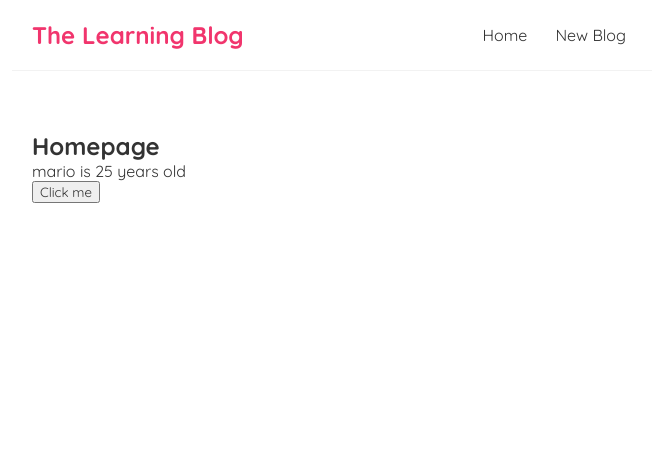
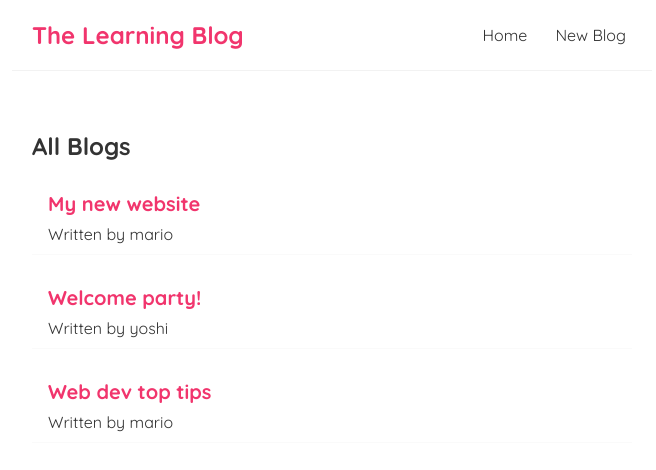
Before and after one commit to AryaKris/ReactBlog, a React (Create React App) app in the folder react-blog/: page / in a window 1280 px wide. Shown: the top 470 px of the page, without its empty margins (308-964 px from the left). Built offline with nearby package versions, Linux system fonts and the light colour scheme.

Commit message:
using props to make components reusable

```diff
--- /dev/null
+++ b/react-blog/src/BlogList.js
@@ -0,0 +1,24 @@
+//props are ways in which we can pass data from a parent component to child component. Here our parent component is home.js amd bloglist is our child component. Props can make components more reusable.
+
+const BlogList = ({ blogs, title }) => {
+    // const blogs  = props.blogs;
+    // console.log(props, blogs);
+
+    return (
+
+        <div className = "blog-list">
+            <h2>{title}</h2>
+
+            {blogs.map((blog) => (
+                <div className="blog-preview" key={blog.id}>
+                    <h2> {blog.title}</h2>
+                    <p> Written by {blog.author}</p>
+
+
+                </div>
+            ))}
+        </div>
+     );
+}
+
+export default BlogList;
--- a/react-blog/src/Home.js
+++ b/react-blog/src/Home.js
@@ -1,21 +1,23 @@
 import {useState} from'react';
+import BlogList from './BlogList';
 
 
 const Home = () => {
 
-//    let name = 'mario';
-const[name, setName] = useState('mario');
-const [age, setAge] = useState(25);
-   const handleClick = () =>{
-       setName('luigi')
-   }
+    const [blogs,setBlogs] = useState(
+        [
+            { title: 'My new website', body: 'lorem ipsum...', author: 'mario', id: 1 },
+            { title: 'Welcome party!', body: 'lorem ipsum...', author: 'yoshi', id: 2 },
+            { title: 'Web dev top tips', body: 'lorem ipsum...', author: 'mario', id: 3 }
+        ]
+    );
+
 
 
     return (
         <div className="home">
-            <h2>Homepage</h2>
-            <p>{name} is {age} years old</p>
-            <button onClick = {handleClick}> Click me</button>
+
+            <BlogList blogs={blogs} title="All Blogs" />
 
         </div>
     );
--- a/react-blog/src/index.css
+++ b/react-blog/src/index.css
@@ -38,3 +38,19 @@
   margin: 40px auto;
   padding: 20px;
 }
+/* blog previews / list */
+.blog-preview {
+  padding: 10px 16px;
+  margin: 20px 0;
+  border-bottom: 1px solid #fafafa;
+}
+
+.blog-preview:hover {
+  box-shadow: 1px 3px 5px rgba(0, 0, 0, 0.1);
+}
+
+.blog-preview h2 {
+  font-size: 20px;
+  color: #f1356d;
+  margin-bottom: 8px;
+}
```
